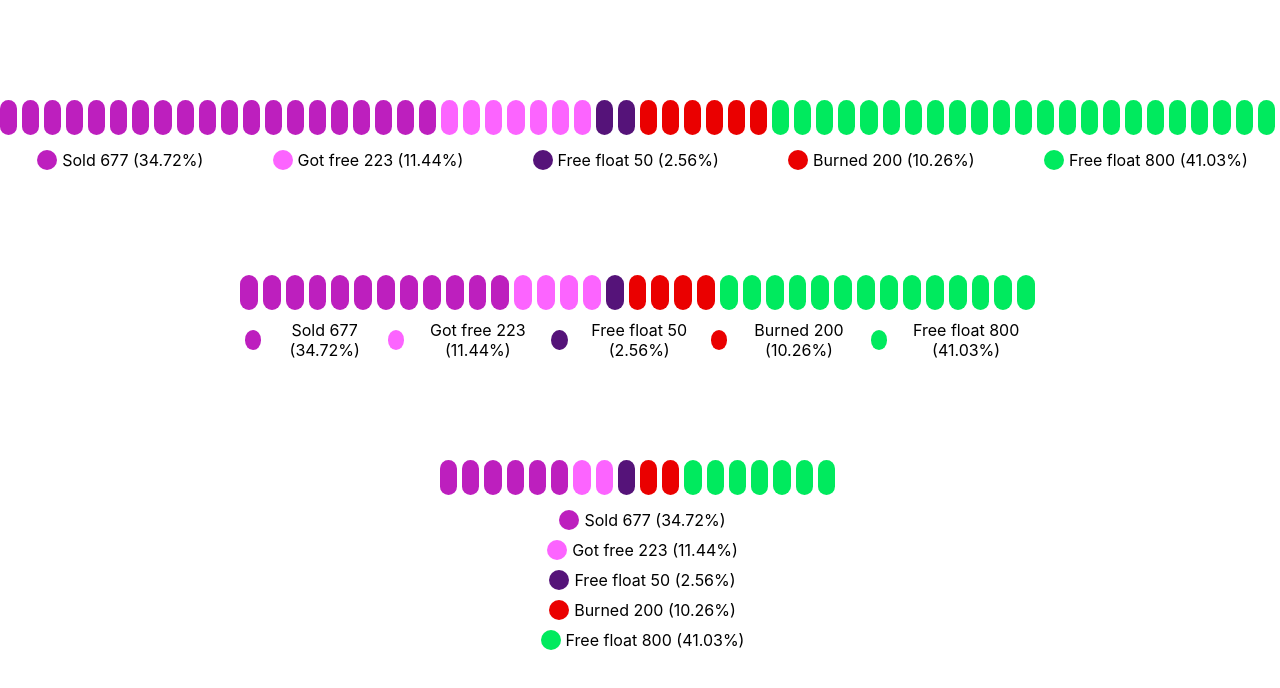
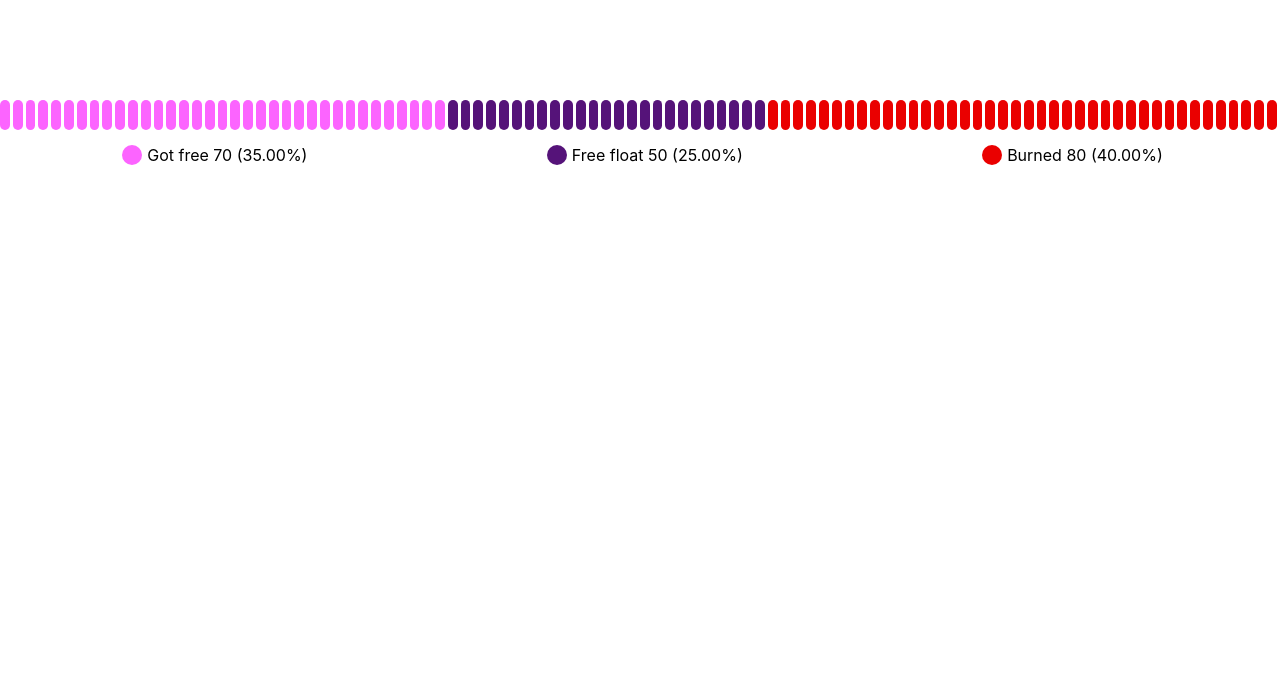
Before and after one commit to bugaichuk01/Reactjs-Progress-Bar, a React (Create React App) app: page / in a window 1280 px wide. Shown: the top 688 px of the page. Built offline with nearby package versions, Linux system fonts and the light colour scheme.

Commit message:
Little Refactor

```diff
--- a/src/App.tsx
+++ b/src/App.tsx
@@ -4,19 +4,15 @@ import {ProgressBar} from "./components/ProgressBar";
 
 function App() {
     const items = [
-        {name: 'Sold', color: '#BD1FBE', value: 677},
-        {name: 'Got free', color: '#FC64FF', value: 223},
+        {name: 'Got free', color: '#FC64FF', value: 70},
         {name: 'Free float', color: '#551379', value: 50},
-        {name: 'Burned', color: '#EA0000', value: 200},
-        {name: 'Free float', color: '#00ea5e', value: 800},
+        {name: 'Burned', color: '#EA0000', value: 80},
         {name: 'Free float', color: '#3133c5', value: 0},
     ]
 
   return (
     <div className="App">
-        <ProgressBar items={items} width={1400} height={35} />
-        <ProgressBar items={items} width={800} height={35} />
-        <ProgressBar items={items} width={400} height={35} />
+        <ProgressBar items={items} width={1400} height={30} />
     </div>
   );
 }
--- a/src/components/ProgressBar.css
+++ b/src/components/ProgressBar.css
@@ -10,7 +10,7 @@
 .progress-item {
     width: 100%;
     border-radius: 10px;
-    margin: 0 5px 0 0;
+    margin: 0 3px 0 0;
 }
 
 .info {
@@ -30,12 +30,6 @@
     font-size: 16px;
 }
 
-.info-wrapper__column {
-    display: flex;
-    flex-direction: column;
-}
-
-
 .info-wrapper {
     display: flex;
     justify-content: space-around;
--- a/src/components/ProgressBar.tsx
+++ b/src/components/ProgressBar.tsx
@@ -21,24 +21,24 @@ export const ProgressBar: React.FC<ProgressBarProps> = ({items, height, width})
 
     const sum = items.reduce((n, {value}) => n + value, 0);
     const data = items.map((item) => ({
-        data: (Math.ceil((item.value / sum) * width / 25)) ,
+        data: (Math.ceil((item.value / sum) * 100)),
         ...item,
     }));
 
     const bars = data.map((item) =>
-      [...Array(Math.ceil(item.data))]
-          .map((index) => <div className='progress-item' style={{backgroundColor: `${item.color}`, height: `${height}px`}} key={index}/>))
+        [...Array(Math.ceil(item.data))]
+            .map((index) => <div className='progress-item'
+                                 style={{backgroundColor: `${item.color}`, height: `${height}px`}} key={index}/>))
 
     return (
         <div className='container' style={{maxWidth: `${width}px`}}>
             <div className='progress'>{bars}</div>
-            <div className={width >= 500 ? 'info-wrapper' : 'info-wrapper__column'}>
+            <div className='info-wrapper'>
                 {items.map((item: Item) => (
                     item.value > 0 &&
                     <span className='info'>
                             <div style={{backgroundColor: `${item.color}`}} className='helper-color'/>
-                            <div
-                                className='desc'>{item.name} {item.value} ({((item.value * 100) / sum).toFixed(2)}%)</div>
+                            <div className='desc'>{item.name} {item.value} ({((item.value * 100) / sum).toFixed(2)}%)</div>
                         </span>
                 ))}
             </div>
```
